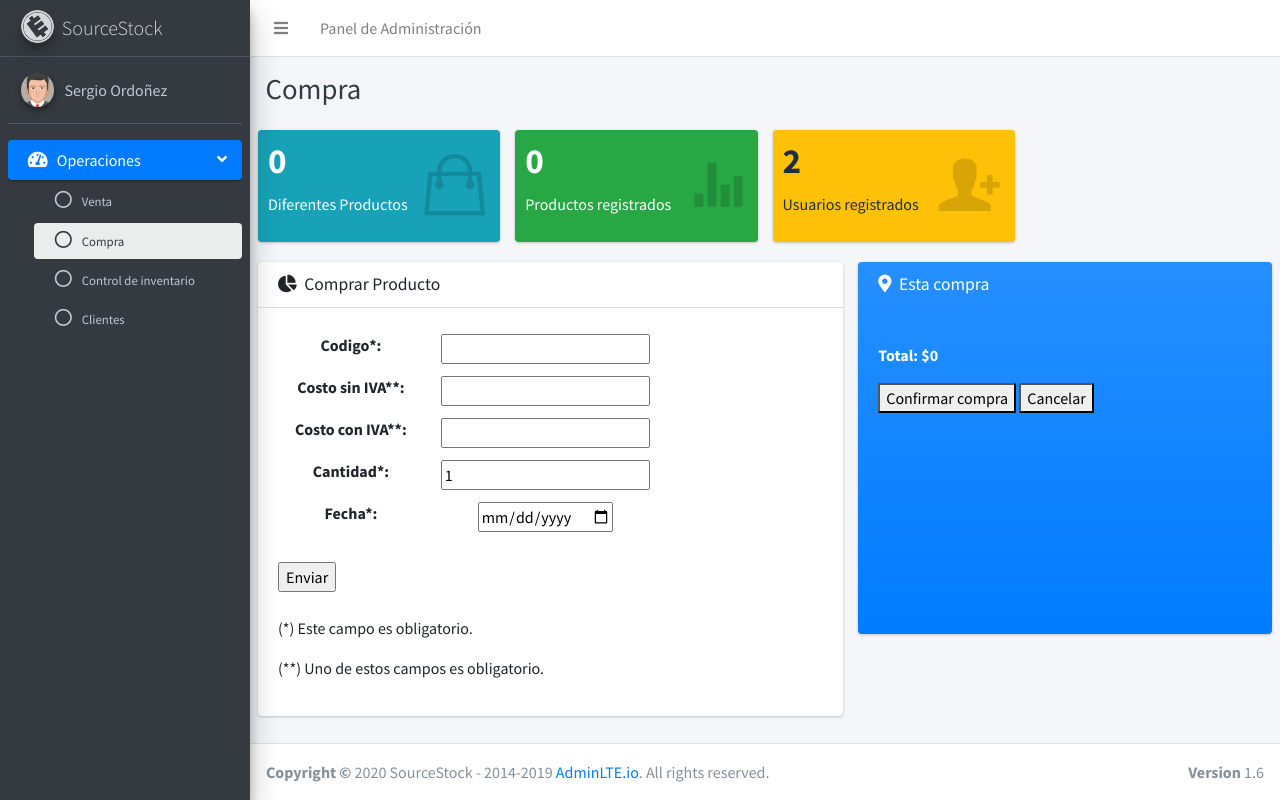
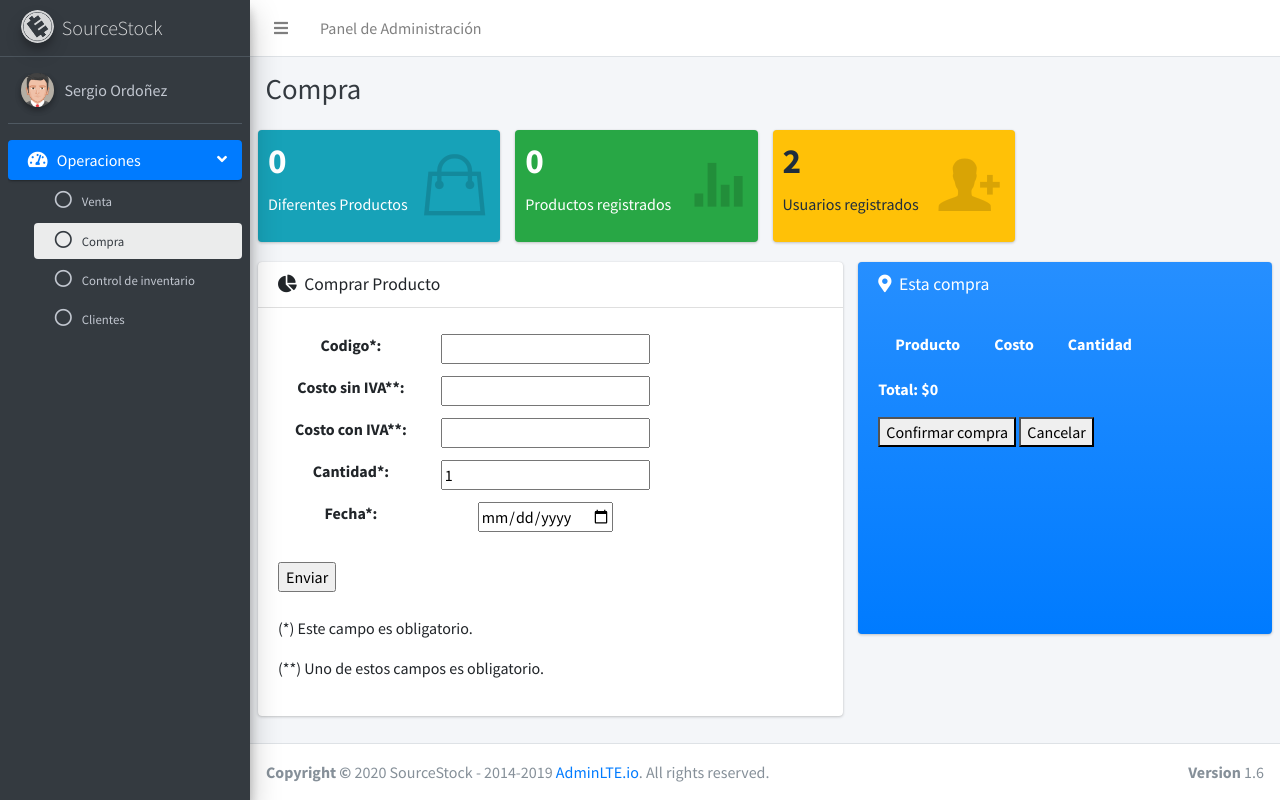
Before and after one commit to SantiR38/SourceStock, a Django app: page /entrada in a window 1280 px wide. Run offline with Django 3.2, Linux system fonts and the light colour scheme; data that the repository does not hold is empty; some libraries are stand-ins or nearby versions.

Commit message:
Detalle de entrada más prolijo, en forma de tabla.

```diff
--- a/erp/templates/entrada.html
+++ b/erp/templates/entrada.html
@@ -52,9 +52,27 @@ Compra
         </div>
         <div class="card-body">
           <div style=" width: 100%;">
+
+            <table>
+
+              <tr>
+                <th>Producto</th>
+                <th>Costo</th>
+                <th>Cantidad</th>
+                <th></th>
+              </tr>
+
             {% for i in articulo_a_comprar %}
-              <p>{{ i.id_producto }}  -  Costo: ${{ i.costo_unitario }}  -  Cant: {{ i.cantidad }}</p>
+              <tr>
+                <td>{{ i.id_producto }}</td>
+                <td>${{ i.costo_unitario }}</td>
+                <td>{{ i.cantidad }} </td>
+                <!-- <td><a href="cancelar_unidad/{{i.id}}"><img src="{% static '/dist/img/cancel.svg' %}" alt="Cancelar" /></a></td> -->
+              </tr>
             {% endfor %}
+
+            </table>
+
             <p style= "color:#A91400"><strong>{{ inexistente }}</strong></p>
             <p style= "color:#A91400"><strong>{{ porcentaje_inexistente }}</strong></p>
             <p><strong>Total: ${{ total }}</strong></p>
```
